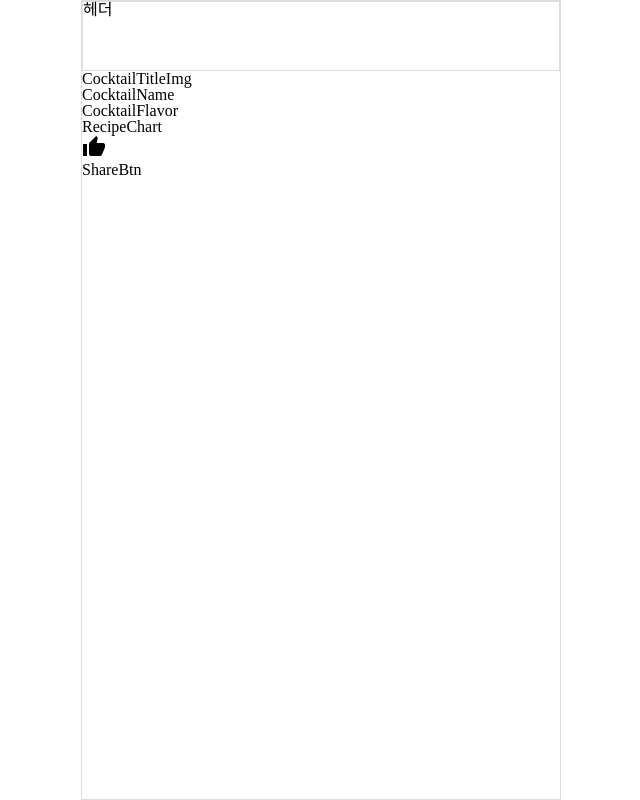
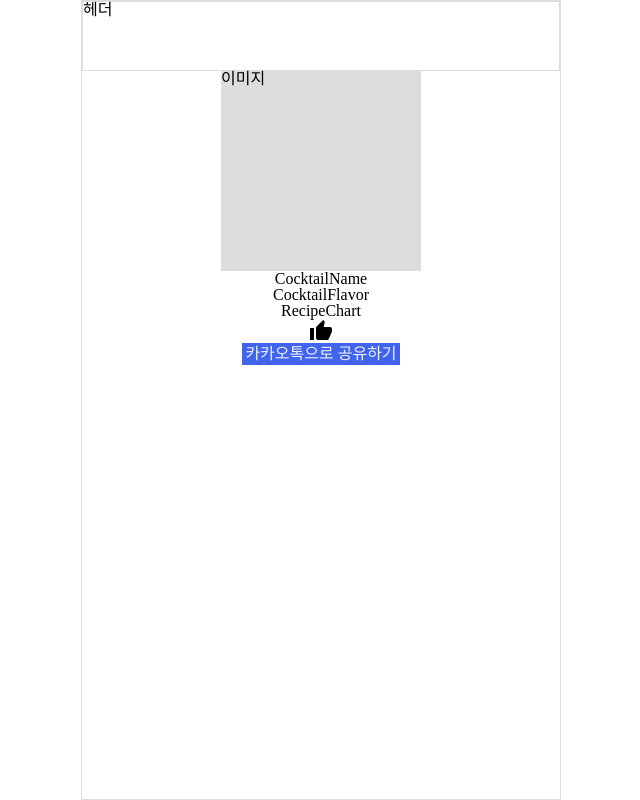
Before and after one commit to Cocktailer-Elice/cocktailer, a React (Vite) app in the folder Frontend/: page /cockcipe/detail in a window 1280 px wide. Shown: the whole page, without its empty margins (319-959 px from the left). Built offline with nearby package versions, Linux system fonts and the light colour scheme.

Commit message:
design: 레시피 상세 페이지 구조

```diff
--- a/Frontend/src/components/Cockcipe/Detail/CocktailTitleImg.tsx
+++ b/Frontend/src/components/Cockcipe/Detail/CocktailTitleImg.tsx
@@ -1,7 +1,15 @@
 import React from 'react';
+import styled from 'styled-components';
 
 const CocktailTitleImg = () => {
-  return <div>CocktailTitleImg</div>;
+  return <TitleImg>이미지</TitleImg>;
 };
 
 export default CocktailTitleImg;
+
+const TitleImg = styled.div`
+  width: 200px;
+  height: 200px;
+  margin: 0 auto;
+  background-color: #ddd;
+`;
--- a/Frontend/src/components/Cockcipe/Detail/ShareBtn.tsx
+++ b/Frontend/src/components/Cockcipe/Detail/ShareBtn.tsx
@@ -1,7 +1,16 @@
 import React from 'react';
+import styled from 'styled-components';
 
 const ShareBtn = () => {
-  return <div>ShareBtn</div>;
+  return <KakaoBtn>카카오톡으로 공유하기</KakaoBtn>;
 };
 
 export default ShareBtn;
+
+const KakaoBtn = styled.div`
+  background-color: #4263eb;
+  height: auto;
+  color: #edf2ff;
+  padding: 0.2rem;
+  box-sizing: border-box;
+`;
--- a/Frontend/src/containers/Cockcipe/DetailContainer.tsx
+++ b/Frontend/src/containers/Cockcipe/DetailContainer.tsx
@@ -1,4 +1,5 @@
 import React from 'react';
+import styled from 'styled-components';
 import CocktailFlavor from '../../components/Cockcipe/Detail/CocktailFlavor';
 import CocktailName from '../../components/Cockcipe/Detail/CocktailName';
 import CocktailTitleImg from '../../components/Cockcipe/Detail/CocktailTitleImg';
@@ -10,13 +11,22 @@
   return (
     <div>
       <CocktailTitleImg />
-      <CocktailName />
-      <CocktailFlavor />
-      <RecipeChart />
-      <LikeBtn />
-      <ShareBtn />
+      <ContentContainer>
+        <CocktailName />
+        <CocktailFlavor />
+        <RecipeChart />
+        <LikeBtn />
+        <ShareBtn />
+      </ContentContainer>
     </div>
   );
 };
 
 export default DetailContainer;
+
+const ContentContainer = styled.div`
+  display: flex;
+  flex-direction: column;
+  justify-content: center;
+  align-items: center;
+`;
```
